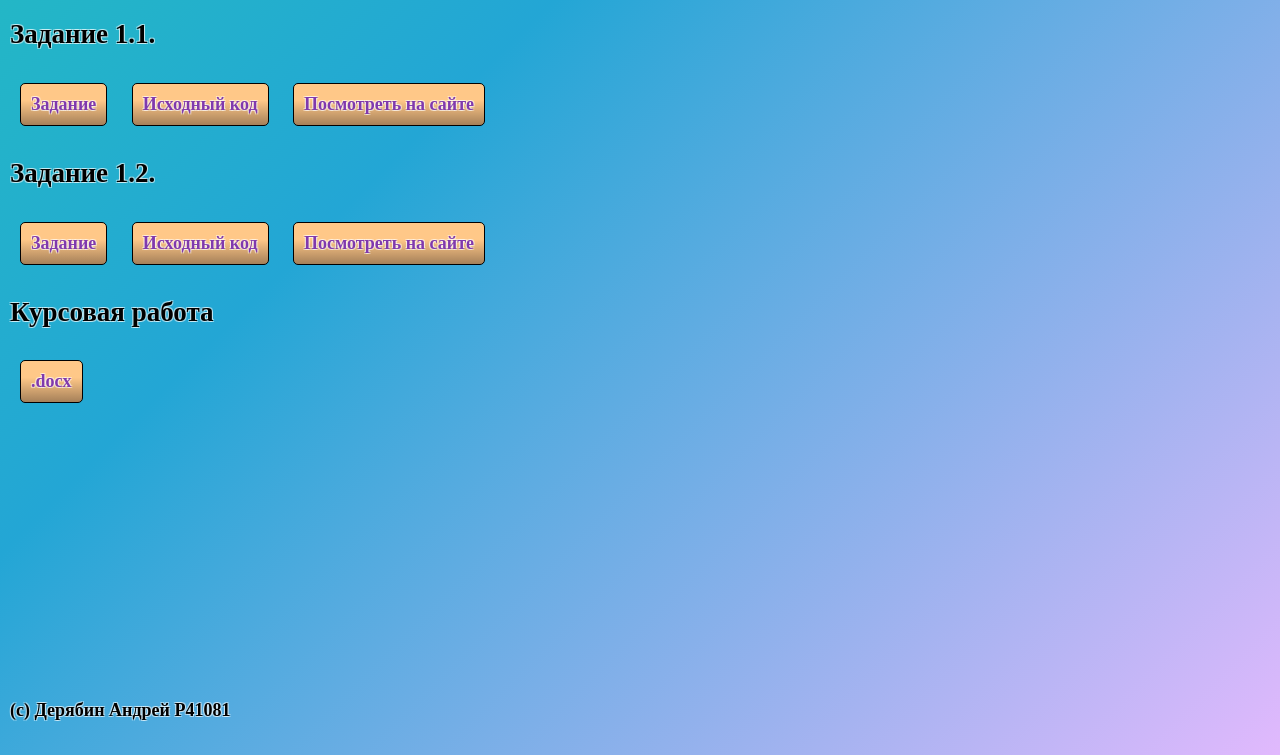
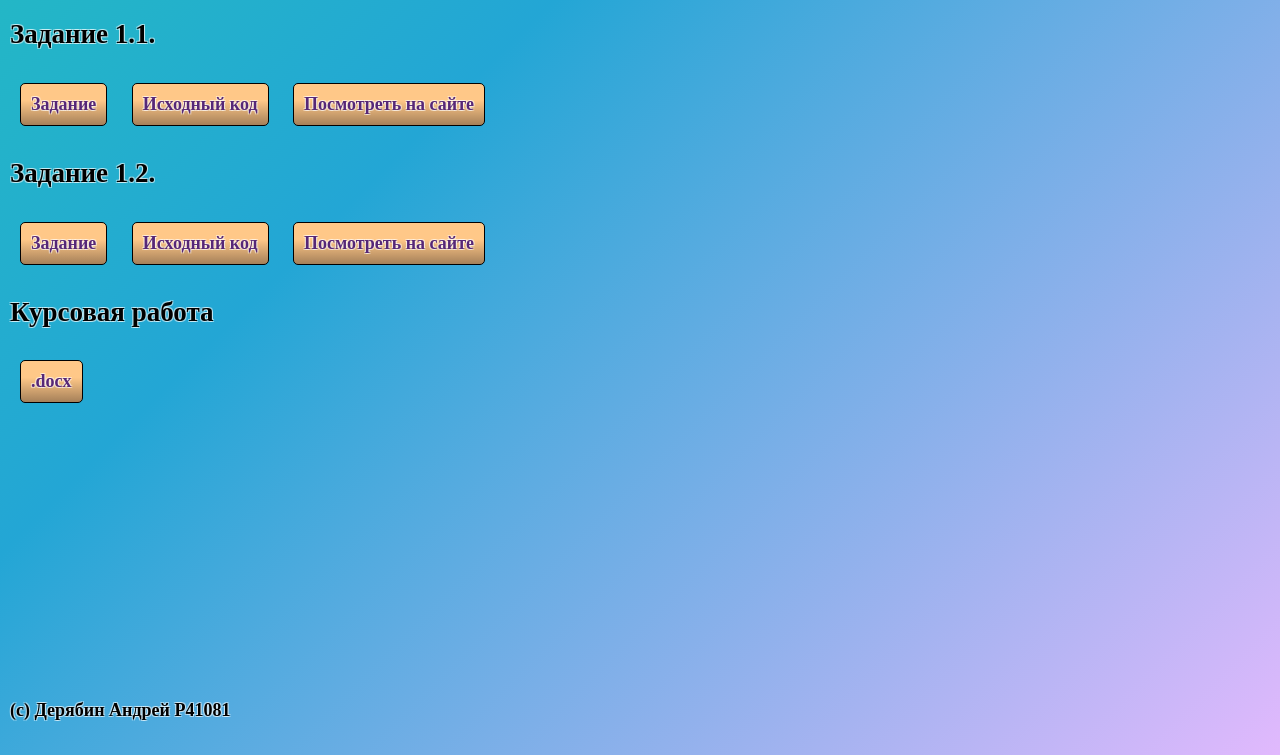
Before and after one commit to a-deriabin/web-portfolio, a plain HTML site: page index.html in a window 1280 px wide. Shown: the part 45-800 px from the top of the page. Drawn offline with Linux system fonts and the light colour scheme.

Commit message:
Button text fix

```diff
--- a/style.css
+++ b/style.css
@@ -3,7 +3,7 @@ body {
     font-size: 18px;
     --color-primary: #FFC888;
     --color-primary-dark: #A58059;
-    --color-secondary: #8039AD;
+    --color-secondary: #562777;
     text-shadow: -1px -1px 0 rgba(255, 255, 255, 0.5), 1px -1px 0 rgba(255, 255, 255, 0.5), -1px 1px 0 rgba(255, 255, 255, 0.5), 1px 1px 0 rgba(255, 255, 255, 0.5);
 }
 
```
